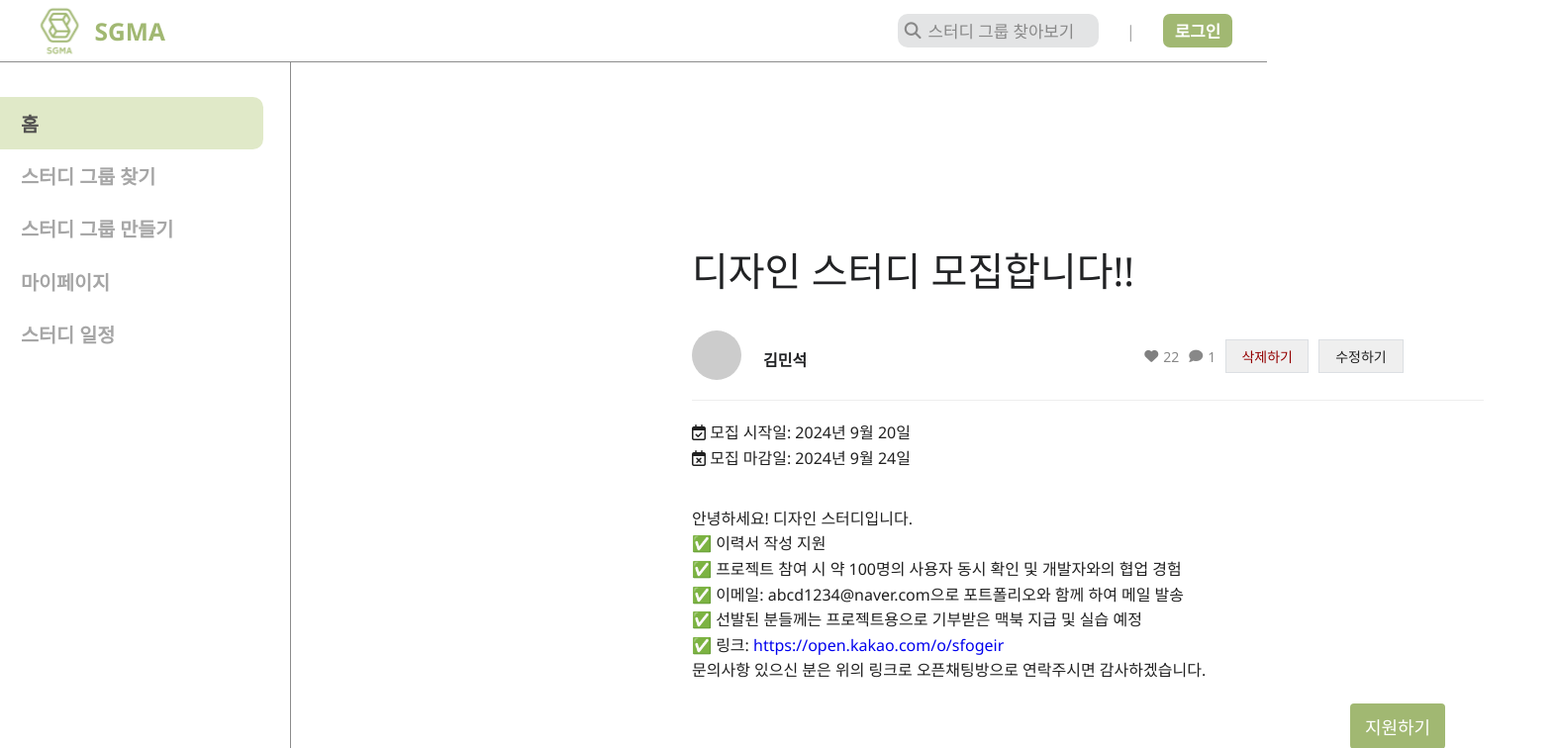
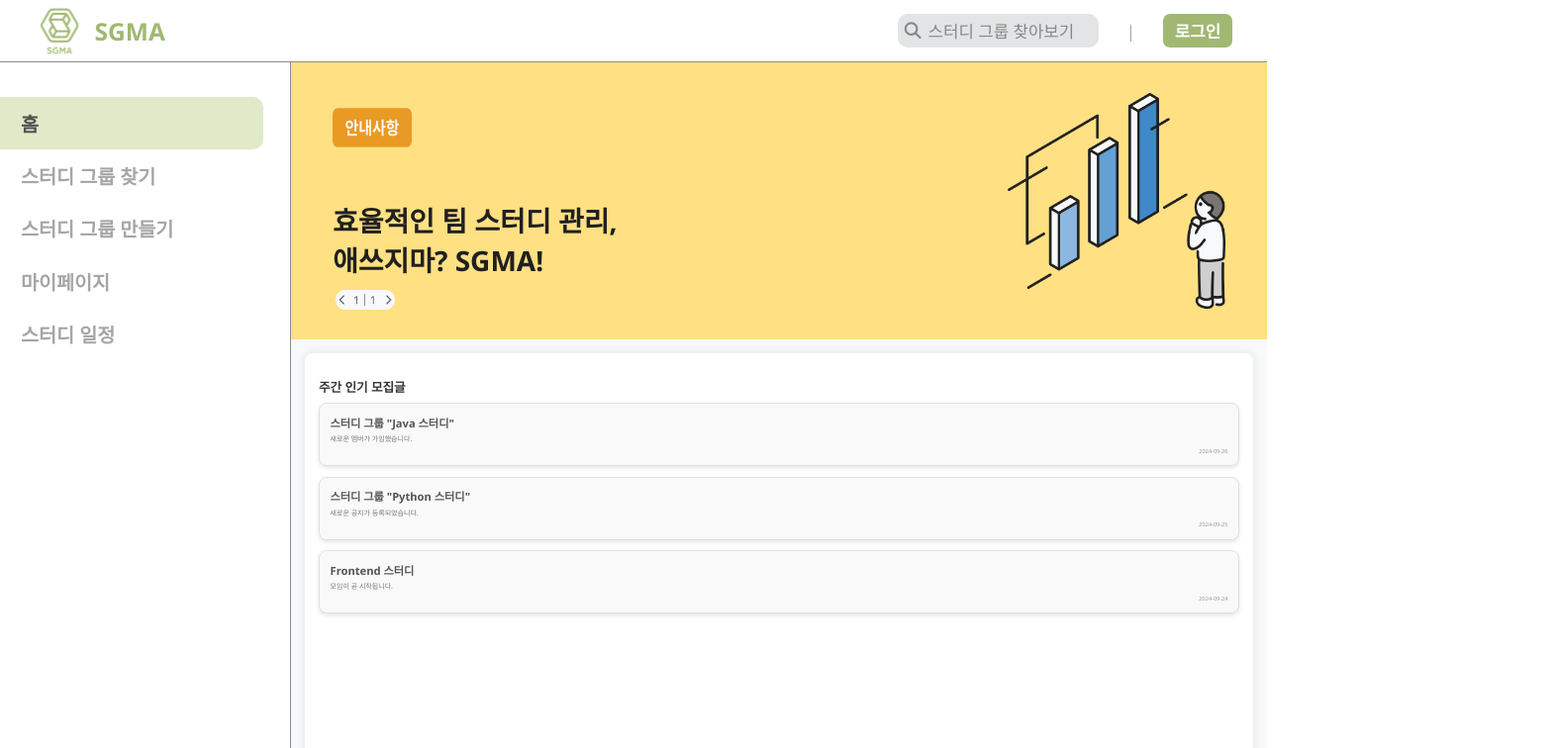
Before and after one commit to Spring-Cooler/SGMA_Frontend, a Vue app: page / in a window 1280 px wide. Shown: the top 756 px of the page at 99% size, 1573 px wide, since content can reach past the window. Built offline with nearby package versions, Linux system fonts and the light colour scheme; what v-calendar would draw is missing.

Commit message:
Feat: 모집글 대댓글 작성 UI #35

```diff
--- a/src/App.vue
+++ b/src/App.vue
@@ -1,14 +1,13 @@
 <template class="root-container">
   <Navigation />
   <SideBar />
-  <SingleBoard />
+  <RouterView/>
 
 </template>
 
 <script setup>
 import Navigation from '@/components/layouts/Navigation.vue';
 import SideBar from '@/components/layouts/SideBar.vue';
-import SingleBoard from './views/Recruitment/SingleBoard.vue';
 
 
 </script>
```
Also changed, not shown: src/views/Recruitment/FindStudyGroup.vue (renamed from src/views/Recruitment/EveryBoard.vue).
